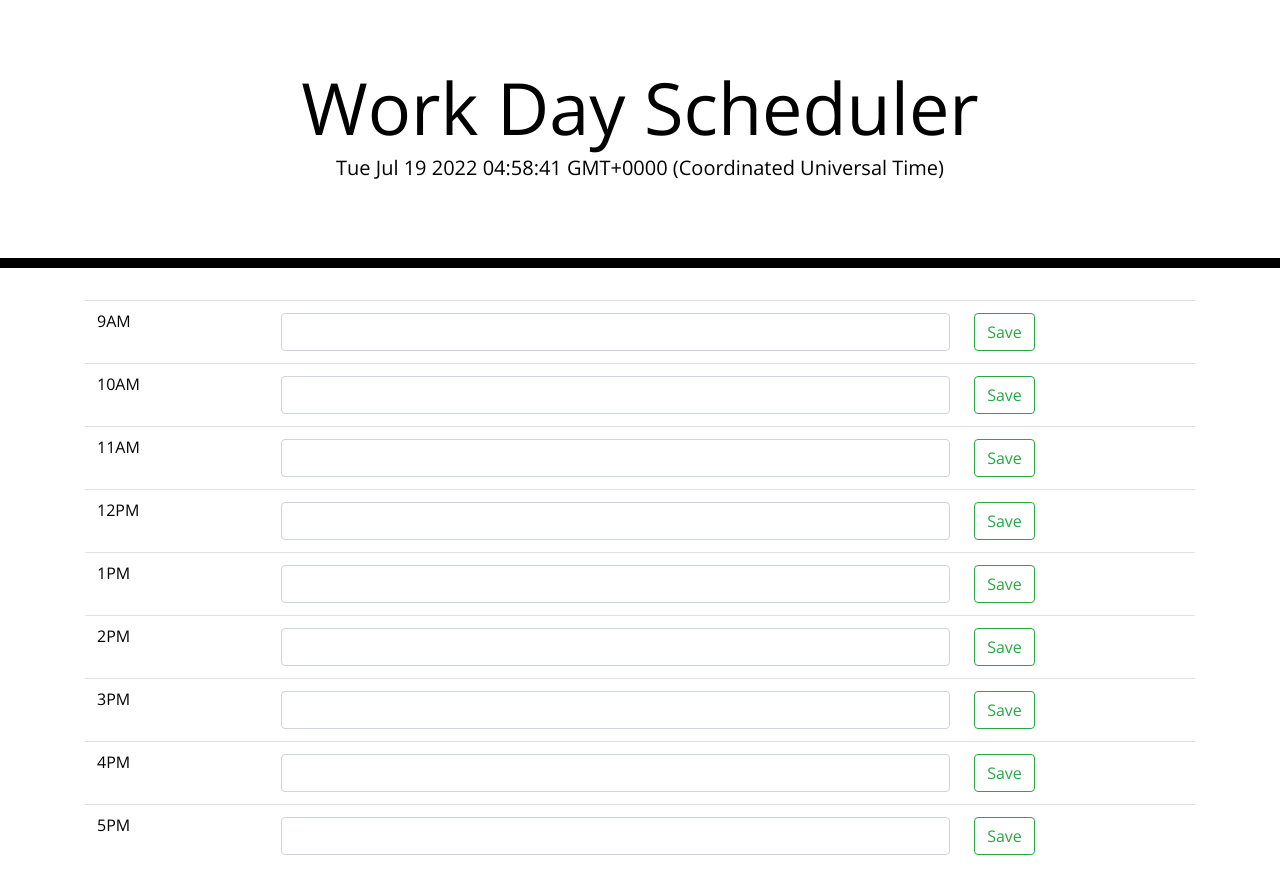
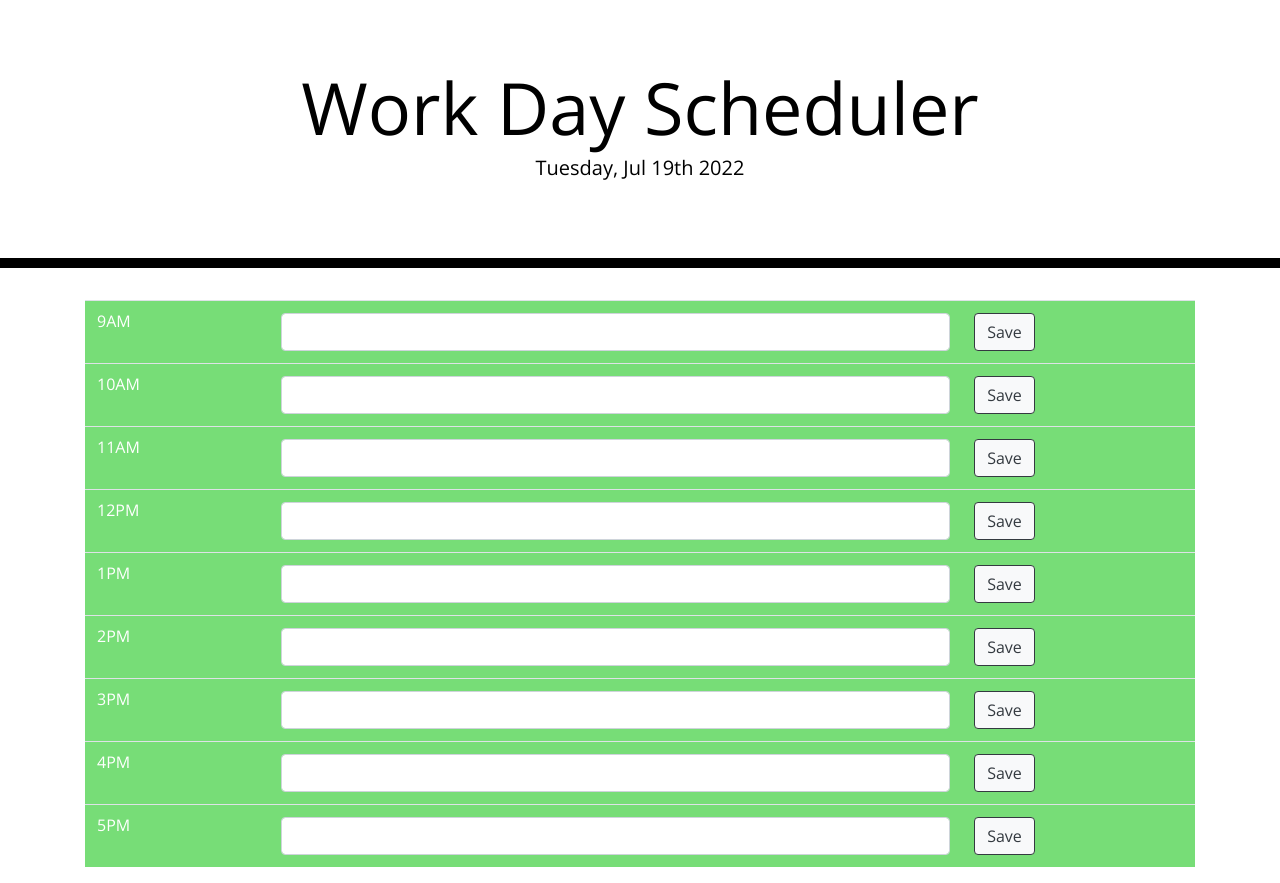
Before and after one commit to Satorrid/Work-Day-Schedule, a plain HTML site: page index.html in a window 1280 px wide. Drawn offline with nearby package versions, Linux system fonts and the light colour scheme.

Commit message:
finished schedule

```diff
--- a/assets/js/script.js
+++ b/assets/js/script.js
@@ -1,9 +1,56 @@
-function display_c() {
-    var refresh = 1000;
-    mytime = setTimeout('display_ct()' ,refresh);
+
+function realTime() {
+  var dateTime = moment().format("dddd, MMM Do YYYY");
+  $("#currentDay").append(dateTime);
 }
-function display_ct() {
-    var x = new Date();
-    document.getElementById('ct').innerHTML=x;
-    display_c();
+
+realTime();
+
+function colorCodeTime() {
+  var currentHour = moment().hour();
+  var timeBlocks = $('[time-block]');
+  for (var timeBlock of timeBlocks) {
+    const jTimeBlock = $(timeBlock);
+    const hour = jTimeBlock.attr('time-block');
+    if (hour == currentHour) {
+      jTimeBlock.addClass('present');
+    }
+    if (hour < currentHour) {
+      jTimeBlock.addClass('past');
+    }
+    if (hour > currentHour) {
+      jTimeBlock.addClass('future');
+    }
+  }
 }
+
+colorCodeTime();
+
+function buildListeners() {
+  var timeBlocks = $('[time-block]');
+  for (var timeBlock of timeBlocks) {
+    const jTimeBlock = $(timeBlock);
+    const hour = jTimeBlock.attr('time-block');
+    const button = $(jTimeBlock.find('button'));
+    const input = $(jTimeBlock.find('input'));
+    button.click(function () {
+      localStorage.setItem("time-block-" + hour, input.val())
+    })
+  }
+}
+buildListeners();
+
+function loadSaved() {
+  var timeBlocks = $('[time-block]');
+  for (var timeBlock of timeBlocks) {
+    const jTimeBlock = $(timeBlock);
+    const hour = jTimeBlock.attr('time-block');
+    const input = $(jTimeBlock.find('input'));
+    const saved = localStorage.getItem("time-block-" + hour);
+    if (saved) {
+      input.val(saved)
+    }
+  }
+}
+
+loadSaved();
--- a/index.html
+++ b/index.html
@@ -23,93 +23,93 @@
     <title>Work Day Scheduler</title>
   </head>
 
-  <body onload=display_ct();>
+  <body>
     <header class="jumbotron">
       <h1 class="display-3">Work Day Scheduler</h1>
-      <p id="currentDay" class="lead"><span id="ct"></span></p>
+      <p id="currentDay" class="lead"></p>
     </header>
     <div class="container">
       <!-- Timeblocks go here -->
       <table class="table">
-        <tr id="9am" class="hour">
+        <tr time-block="9" class="hour">
           <td>9AM</td>
           <td>
-           <input class="form-control form-control-md col-12" type="text"/>
+           <input id="user-text1" class="form-control form-control-md col-12" type="text"/>
           </td>
           <td>
-            <button class="btn btn-outline-success" type="submit">Save</button>
+            <button id="btn1" class="btn btn-outline-dark bg-light" type="submit">Save</button>
           </td>
         </tr>
-        <tr id="10am" class="hour">
+        <tr time-block="10" class="hour">
           <td>10AM</td>
           <td>
-           <input class="form-control form-control-md col-12" type="text"/>
+           <input id="user-text2" class="form-control form-control-md col-12" type="text"/>
           </td>
           <td>
-            <button class="btn btn-outline-success" type="submit">Save</button>
+            <button id="btn2" class="btn btn-outline-dark bg-light" type="submit">Save</button>
           </td>
         </tr>
-        <tr id="11am" class="hour">
+        <tr time-block="11" class="hour">
           <td>11AM</td>
           <td>
-           <input class="form-control form-control-md col-12" type="text"/>
+           <input id="user-text3" class="form-control form-control-md col-12" type="text"/>
           </td>
           <td>
-            <button class="btn btn-outline-success" type="submit">Save</button>
+            <button class="btn btn-outline-dark bg-light" type="submit">Save</button>
           </td>
         </tr>
-        <tr id="12pm" class="hour">
+        <tr time-block="12" class="hour">
           <td>12PM</td>
           <td>
-           <input class="form-control form-control-md col-12" type="text"/>
+           <input id="user-text4" class="form-control form-control-md col-12" type="text"/>
           </td>
           <td>
-            <button class="btn btn-outline-success" type="submit">Save</button>
+            <button class="btn btn-outline-dark bg-light" type="submit">Save</button>
           </td>
         </tr>
-        <tr id="1pm" class="hour">
+        <tr time-block="13" class="hour">
           <td>1PM</td>
           <td>
-           <input class="form-control form-control-md col-12" type="text"/>
+           <input id="user-text5" class="form-control form-control-md col-12" type="text"/>
           </td>
           <td>
-            <button class="btn btn-outline-success" type="submit">Save</button>
+            <button class="btn btn-outline-dark bg-light" type="submit">Save</button>
           </td>
         </tr>
-        <tr id="2pm" class="hour">
+        <tr time-block="14"class="hour">
           <td>2PM</td>
           <td>
-           <input class="form-control form-control-md col-12" type="text"/>
+           <input id="user-text6" class="form-control form-control-md col-12" type="text"/>
           </td>
           <td>
-            <button class="btn btn-outline-success" type="submit">Save</button>
+            <button class="btn btn-outline-dark bg-light" type="submit">Save</button>
           </td>
         </tr>
-        <tr id="3pm" class="hour">
+        <tr time-block="15"class="hour">
           <td>3PM</td>
           <td>
-           <input class="form-control form-control-md col-12" type="text"/>
+           <input id="user-text7" class="form-control form-control-md col-12" type="text"/>
           </td>
           <td>
-            <button class="btn btn-outline-success" type="submit">Save</button>
+            <button class="btn btn-outline-dark bg-light" type="submit">Save</button>
           </td>
         </tr>
-        <tr id="4pm" class="hour">
+        <tr time-block="16"class="hour">
           <td>4PM</td>
           <td>
-           <input class="form-control form-control-md col-12" type="text"/>
+           <input id="user-text8" class="form-control form-control-md col-12" type="text"/>
           </td>
           <td>
-            <button class="btn btn-outline-success" type="submit">Save</button>
+            <button class="btn btn-outline-dark bg-light" type="submit">Save</button>
           </td>
         </tr>
-        <tr id="5pm" class="hour">
+        <tr time-block="17"class="hour">
           <td>5PM</td>
           <td>
-           <input class="form-control form-control-md col-12" type="text"/>
+           <input id="user-text9" class="form-control form-control-md col-12" type="text" maxlength="50"/>
           </td>
           <td>
-            <button class="btn btn-outline-success" type="submit">Save</button>
+            <button class="btn btn-outline-dark bg-light" type="submit">Save</button>
           </td>
         </tr>
 
```
